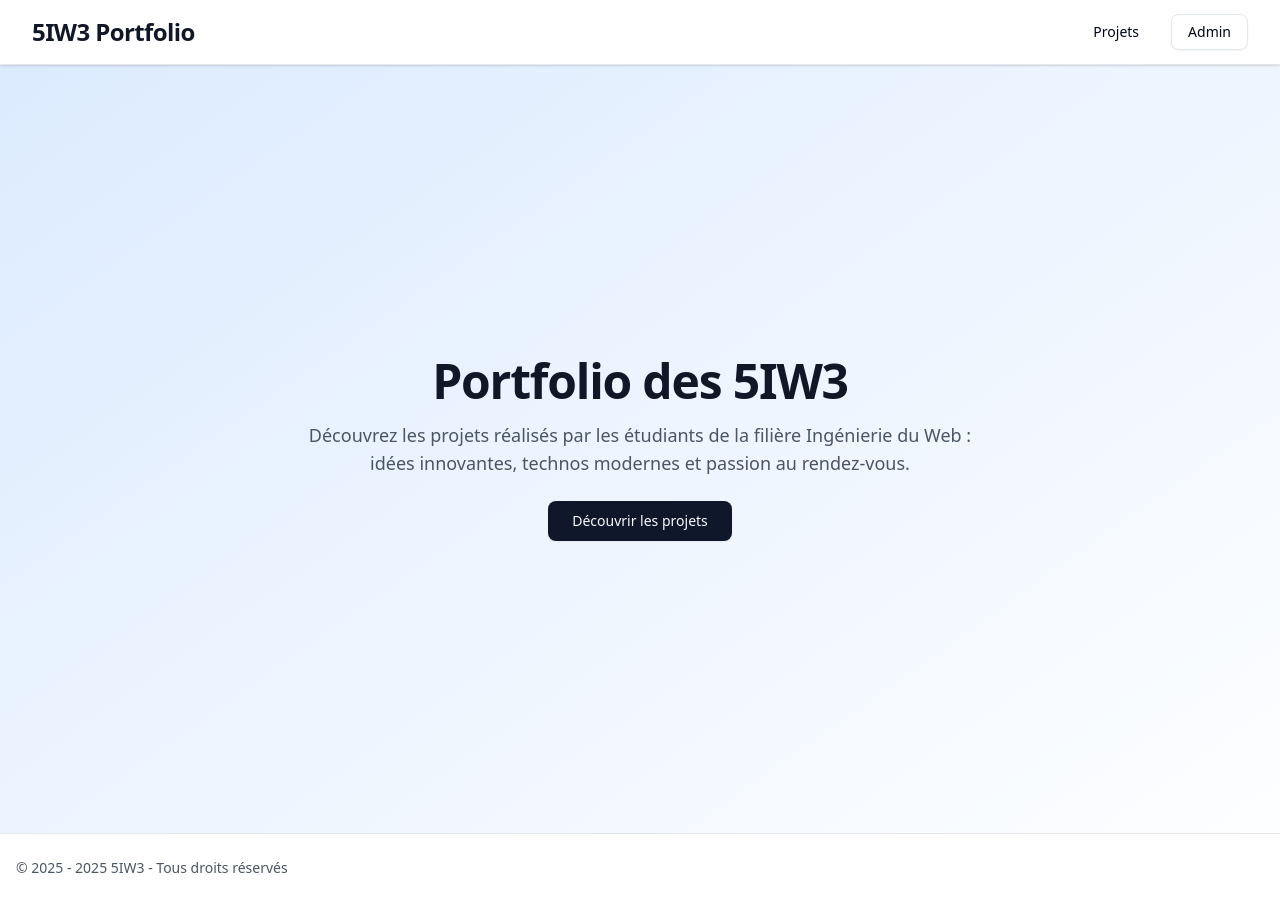
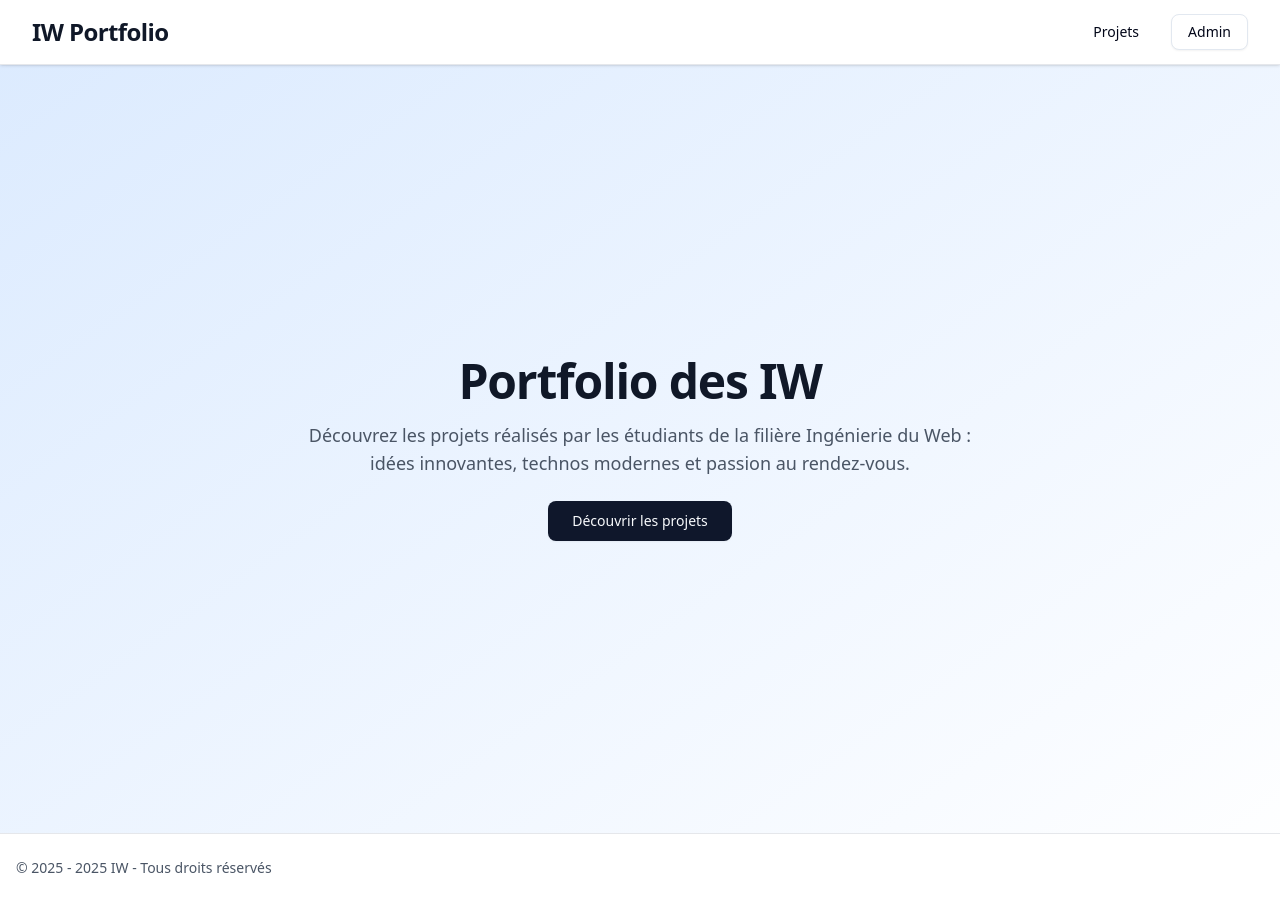
Before and after one commit to Maubry94/airtable-portfolio, a Vue app: page / in a window 1280 px wide. Built offline with nearby package versions, Linux system fonts and the light colour scheme.

Commit message:
minor updates

```diff
--- a/index.html
+++ b/index.html
@@ -2,7 +2,7 @@
 <html lang="">
   <head>
     <meta charset="UTF-8">
-    <link rel="icon" href="/favicon.ico">
+    <link rel="icon" href="/images/logo.webp" type="image/webp">
     <meta name="viewport" content="width=device-width, initial-scale=1.0">
     <title>Airtable Portfolio</title>
   </head>
--- a/src/components/TheFooter.vue
+++ b/src/components/TheFooter.vue
@@ -8,7 +8,7 @@ function getCurrentYear() {
   <footer class="bg-white border-t border-gray-200 text-center py-6">
     <div class="container px-4 flex flex-col sm:flex-row justify-between items-center text-sm text-gray-600">
       <p class="mb-2 sm:mb-0">
-        © 2025 - {{ getCurrentYear() }} 5IW3 - Tous droits réservés
+        © 2025 - {{ getCurrentYear() }} IW - Tous droits réservés
       </p>
     </div>
   </footer>
--- a/src/components/TheHeader.vue
+++ b/src/components/TheHeader.vue
@@ -9,7 +9,7 @@ import { TheButton } from "@/components/ui/button";
         href="/"
         class="text-2xl font-bold text-gray-900 tracking-tight"
       >
-        5IW3 Portfolio
+        IW Portfolio
       </a>
 
       <nav class="flex gap-4 items-center">
--- a/src/domains/main/components/ProjectCard.vue
+++ b/src/domains/main/components/ProjectCard.vue
@@ -23,21 +23,26 @@ const { PROJECT_DETAIL_PAGE } = routerPageName;
       :alt="project.fields.title"
       class="w-full h-48 object-cover"
     >
+
     <CardContent class="p-6 flex flex-col justify-between h-full">
       <div>
         <h2 class="text-xl font-semibold text-gray-900 mb-2">
           {{ project.fields.title }}
         </h2>
+
         <p class="text-sm text-gray-600 mb-4 line-clamp-3">
           {{ project.fields.summary.value }}
         </p>
+
         <p class="text-sm text-gray-500 mb-2">
           <span class="font-semibold">👥 Étudiants :</span> {{ project.fields.studentNames.join(', ') }}
         </p>
+
         <p class="text-sm text-gray-500 mb-4">
           <span class="font-semibold">🔧 Tech :</span> {{ project.fields.technologyNames.join(', ') }}
         </p>
       </div>
+
       <div class="flex items-center justify-between mt-auto">
         <TheButton
           as-child
@@ -50,6 +55,7 @@ const { PROJECT_DETAIL_PAGE } = routerPageName;
             Voir plus
           </RouterLink>
         </TheButton>
+
         <span class="text-sm text-gray-600">
           ❤️ {{ project.fields.nbLikes }}
         </span>
--- a/src/domains/main/pages/HomePage.vue
+++ b/src/domains/main/pages/HomePage.vue
@@ -10,7 +10,7 @@ const { PROJECTS_PAGE } = routerPageName;
   <section class="min-h-screen-nh flex flex-col items-center justify-center">
     <div class="text-center max-w-2xl">
       <h1 class="text-5xl font-extrabold tracking-tight text-gray-900 mb-4">
-        Portfolio des 5IW3
+        Portfolio des IW
       </h1>
       <p class="text-lg text-gray-600 mb-6">
         Découvrez les projets réalisés par les étudiants de la filière Ingénierie du Web :
--- a/src/domains/main/pages/ProjectsPage.vue
+++ b/src/domains/main/pages/ProjectsPage.vue
@@ -11,15 +11,15 @@ const {
 
 <template>
   <section class="min-h-screen-nh">
+    <h1 class="text-4xl font-extrabold text-center text-gray-900 mb-10">
+      Liste des projets
+    </h1>
+
     <template v-if="isLoading">
       Chargement des projets...
     </template>
 
     <template v-else>
-      <h1 class="text-4xl font-extrabold text-center text-gray-900 mb-10">
-        Projets publiés
-      </h1>
-
       <div class="grid sm:grid-cols-2 lg:grid-cols-3 gap-8">
         <ProjectCard
           v-for="project in projects"
```
Also changed, not shown: public/images/logo.webp (added).
